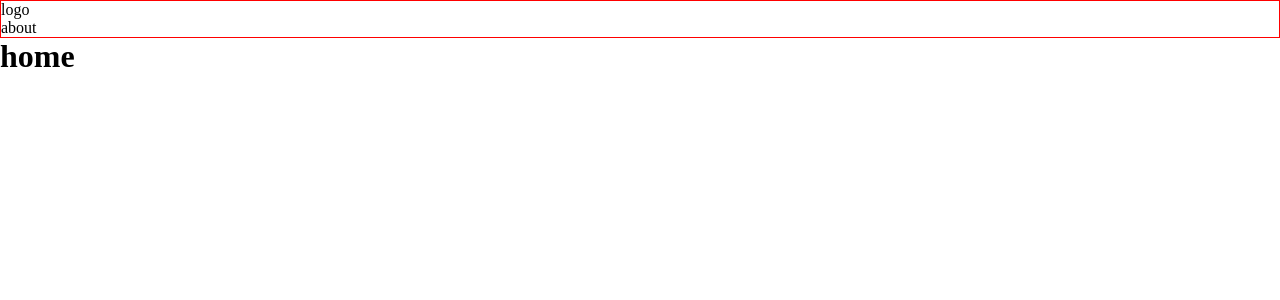
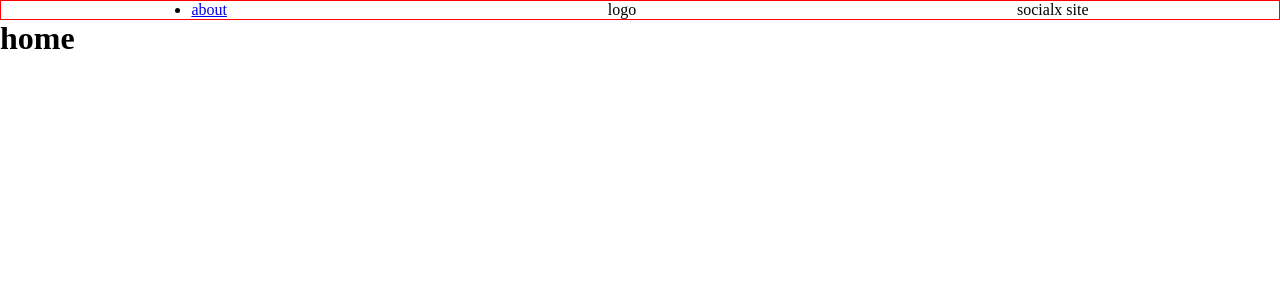
Before and after one commit to herzorf/herzorf, a Vue app: page /#/ in a window 1280 px wide. Shown: the top 300 px of the page. Built offline with nearby package versions, Linux system fonts and the light colour scheme.

Commit message:
添加导航栏布局

```diff
--- /dev/null
+++ b/src/components/header/components/social/social.vue
@@ -0,0 +1,12 @@
+<template>
+    <div>
+        socialx site
+    </div>
+</template>
+
+<script lang="ts" setup>
+
+</script>
+<style lang="">
+
+</style>
--- a/src/components/header/header.vue
+++ b/src/components/header/header.vue
@@ -1,13 +1,23 @@
 <template>
     <header>
+        <ul>
+            <li>
+                <router-link to="about">about</router-link>
+            </li>
+        </ul>
         <div class="logo">logo</div>
-        <ul>
-            <li>about</li>
-        </ul>
+        <Social />
     </header>
 </template>
+<script lang="ts" setup>
+import Social from './components/social/social.vue';
+
+</script>
 <style lang="scss" scoped>
 header{
     border: 1px solid red;
+    display: flex;
+    justify-content: space-around;
+    align-items: center;
 }
 </style>
```
